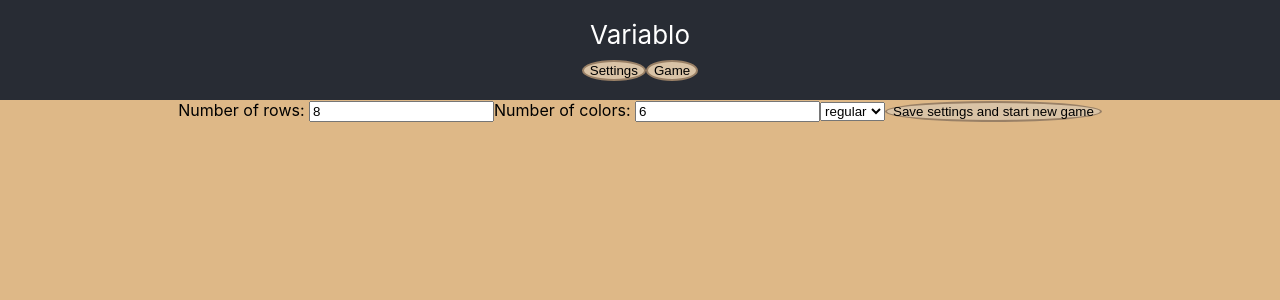
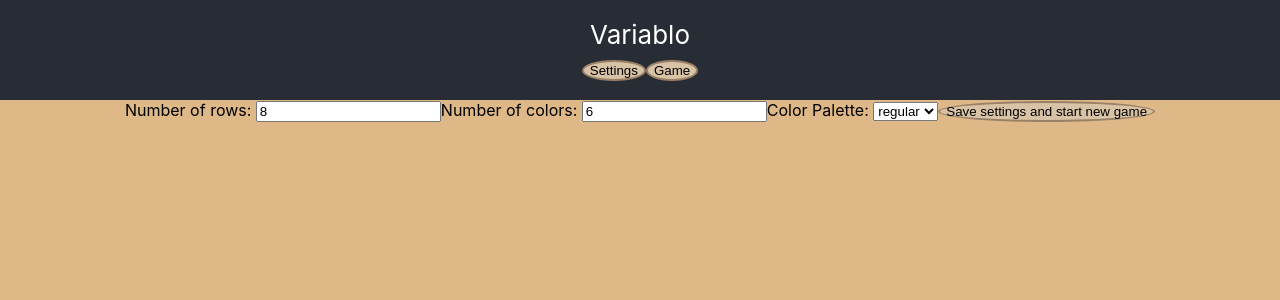
Before and after one commit to Radivis/combinatio, a React (Create React App) app: page / in a window 1280 px wide. Both pictures are taken after a click on the button "Settings". Shown: the top 300 px of the page. Built offline with nearby package versions, Linux system fonts and the light colour scheme.

Commit message:
Fixed the palette selection setting

```diff
--- a/src/App.tsx
+++ b/src/App.tsx
@@ -5,21 +5,42 @@ import Color from './util/Color';
 import Colors from './util/Colors';
 import Settings from './components/Settings/Settings';
 import { settings } from './interfaces/interfaces';
-import { defaultBaseSaturation, defaultBaseLightness, defaultNumColors, defaultNumRows } from './constants';
+import { defaultBaseSaturation, defaultBaseLightness, defaultNumColors, defaultNumRows, paletteNames } from './constants';
 
 import './App.css';
+import { colorsDataString } from './interfaces/types';
+
+const generateRegularPalette = (numColors: number): Colors => {
+    return new Colors([...Array(numColors).keys()].map(i => {
+		return Color.makeHsl(i * 360/numColors, defaultBaseSaturation, defaultBaseLightness);
+    }))
+};
 
 const App = () => {
 	const initialSettings: settings = {
 		numColors: defaultNumColors,
 		numRows: defaultNumRows,
-		palette: Colors.serialize(new Colors([...Array(defaultNumColors).keys()].map(i => {
-			return Color.makeHsl(i * 360/defaultNumColors, defaultBaseSaturation, defaultBaseLightness);
-		})))
+		paletteName: paletteNames[0]
 	}
 
 	let [activePage, setActivePage] = useState('game');
 	let [settings, setSettings] = useState(initialSettings);
+
+	const { numColors, paletteName } = settings;
+
+	const regularPalette: Colors = generateRegularPalette(numColors)
+    const zanthiaPalette: Colors = new Colors([
+        Color.makeHsl(204, 72, 53),
+        Color.makeHsl(52, 94, 51),
+        Color.makeHsl(131, 74, 38),
+        Color.makeHsl(343, 88, 41),
+        Color.makeHsl(264, 67, 63),
+        Color.makeHsl(32, 59, 48)
+    ]);
+    const palettes: {[paletteName: string]: Colors} = {'regular': regularPalette};
+    if (numColors === 6) palettes['zanthia']=zanthiaPalette;
+
+	const currentPaletteDataString: colorsDataString = Colors.serialize(palettes[paletteName]);
 
  	return (
 		<div className="App">
@@ -41,7 +62,7 @@ const App = () => {
 					<Game
 						numColors={settings.numColors}
 						numRows={settings.numRows}
-						baseColorsDataString={settings.palette}
+						baseColorsDataString={currentPaletteDataString}
 					/>
 				}
 			</main>
--- a/src/components/Settings/Settings.tsx
+++ b/src/components/Settings/Settings.tsx
@@ -1,10 +1,7 @@
 import { useState } from "react";
 
-import { defaultBaseLightness, defaultBaseSaturation } from "../../constants";
-import Color from "../../util/Color";
-import Colors from "../../util/Colors";
+import { paletteNames } from "../../constants";
 import { settings } from "../../interfaces/interfaces";
-
 
 interface settingsProps {
     currentSettings: settings,
@@ -15,29 +12,17 @@ interface settingsProps {
 const Settings = (props: settingsProps) => {
     const { currentSettings, setSettings, setActivePage } = props;
 
-    const [numRows, setNumRows] = useState(currentSettings.numRows);
-    const [numColors, setNumColors] = useState(currentSettings.numColors);
-    const [palette, setPalette] = useState(currentSettings.palette);
+    const [numRows, setNumRows] = useState<number>(currentSettings.numRows);
+    const [numColors, setNumColors] = useState<number>(currentSettings.numColors);
+    const [paletteName, setPaletteName] = useState<string>(currentSettings.paletteName);
 
-
-    const regularPalette: Colors = new Colors([...Array(numColors).keys()].map(i => {
-		return Color.makeHsl(i * 360/numColors, defaultBaseSaturation, defaultBaseLightness);
-	}));
-    const zanthiaPalette: Colors = new Colors([
-        Color.makeHsl(204, 72, 53),
-        Color.makeHsl(52, 94, 51),
-        Color.makeHsl(131, 74, 38),
-        Color.makeHsl(343, 88, 41),
-        Color.makeHsl(264, 67, 63),
-        Color.makeHsl(32, 59, 48)
-    ]);
-    const palettes: Colors[] = [regularPalette];
-    if (numColors === 6) palettes.push(zanthiaPalette);
-
-    const paletteLabels: string[] = [
-        'regular',
-        'zanthia',
-    ]
+    const validPaletteNames = paletteNames.filter(paletteName => {
+        switch (paletteName) {
+            case 'regular': return true;
+            case 'zanthia': return numColors === 6;
+            default: return false;
+        }
+    });
 
     const onChangeNumRows = (ev: any) => {
         setNumRows(+ev.target.value!);
@@ -47,8 +32,8 @@ const Settings = (props: settingsProps) => {
         setNumColors(+ev.target.value!);
     }
 
-    const onChangePalette = (ev: any) => {
-        setPalette(ev.target.value);
+    const onChangePaletteName = (ev: any) => {
+        setPaletteName(ev.target.value);
     }
 
     const onSubmit = () => {
@@ -56,7 +41,7 @@ const Settings = (props: settingsProps) => {
             return {
             numRows,
             numColors,
-            palette
+            paletteName
         }});
         setActivePage('game');
     }
@@ -64,11 +49,13 @@ const Settings = (props: settingsProps) => {
     return <form onSubmit={onSubmit}>
         <label htmlFor="rumRows">Number of rows: </label><input name='numRows' value={numRows} onChange={onChangeNumRows} />
         <label htmlFor="rumColors">Number of colors: </label><input name='numColors' value={numColors} onChange={onChangeNumColors}/>
-        <select onChange={onChangePalette}>
-            {palettes.map((palette: Colors, index: number) => <option
-                key={index}
-                value={Colors.serialize(palette)}>
-                    {paletteLabels[index]}
+        <label htmlFor="paletteName">Color Palette: </label><select name='paletteName' onChange={onChangePaletteName}>
+            {validPaletteNames.map((paletteName: string) => <option
+                key={paletteName}
+                value={paletteName}
+                selected={currentSettings.paletteName === paletteName}
+                >
+                    {paletteName}
                 </option>
             )}
         </select>
--- a/src/constants.ts
+++ b/src/constants.ts
@@ -7,3 +7,4 @@ export const holeHue = 34;
 export const holeSaturation = 57;
 export const holeLightness = 20;
 export const gameStates = ['running', 'won', 'lost', 'initalizing'];
+export const paletteNames = ['regular', 'zanthia'];
--- a/src/interfaces/interfaces.ts
+++ b/src/interfaces/interfaces.ts
@@ -1,5 +1,3 @@
-import { colorsDataString } from "./types";
-
 export interface hslColorObject {
     hue: number;
     saturation: number;
@@ -9,5 +7,5 @@ export interface hslColorObject {
 export interface settings {
     numColors: number,
     numRows: number,
-    palette: colorsDataString,
+    paletteName: string,
 }
```
